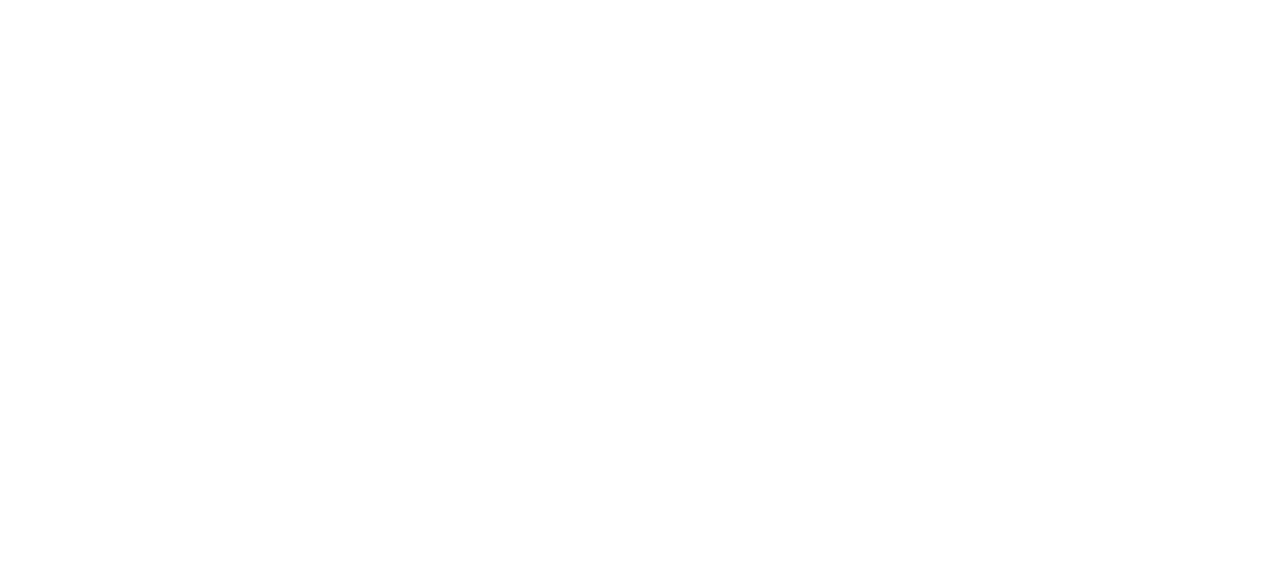
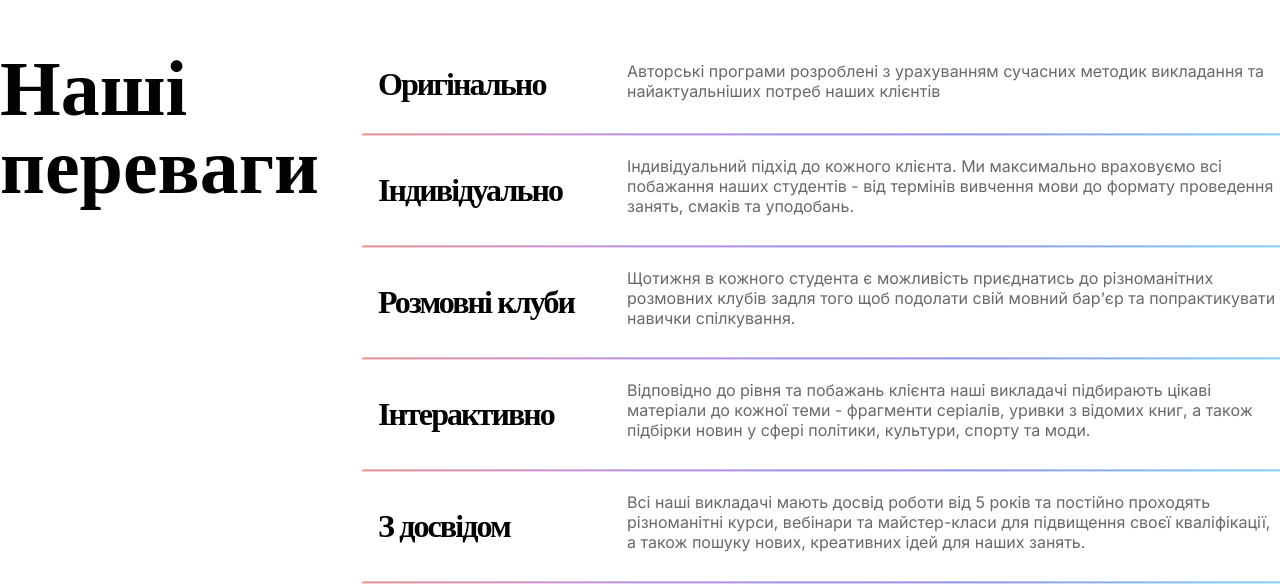
Before and after one commit to mirajane2207/english-school, a React (Create React App) app: page / in a window 1280 px wide. Shown: the part 2295-2883 px from the top of the page. Before the commit the page ends 1901 px from the top, so only its background shows below. Built offline with nearby package versions, Linux system fonts and the light colour scheme.

Commit message:
Implemented advantages section

```diff
--- /dev/null
+++ b/src/AdvantagesItem/AdvantagesItem.jsx
@@ -0,0 +1,17 @@
+import React from 'react'
+import classes from './AdvantagesItem.module.css'
+import hrImg from './adv-hr.png'
+
+const AdvantagesItem = (props) => {
+    return (
+        <div>
+            <div className={classes.advantage__container}>
+                <h3 className={classes.advantage__title}>{props.title}</h3>
+                <p className={classes.advantage__desc}>{props.desc}</p>
+            </div>
+            <img src={hrImg} alt="" />
+        </div>
+    )
+}
+
+export default AdvantagesItem
--- /dev/null
+++ b/src/AdvantagesItem/AdvantagesItem.module.css
@@ -0,0 +1,16 @@
+.advantage__container {
+    max-width: 920px;
+    padding: 16px;
+    padding-right: 0;
+    display: flex;
+    align-items: center;
+    justify-content: space-between;
+}
+
+.advantage__desc {
+    width: 655px;
+}
+
+.advantage__title {
+    min-width: 215px;
+}
--- a/src/App.js
+++ b/src/App.js
@@ -2,6 +2,7 @@
 import Header from './components/Header/Header'
 import About from './components/About/About'
 import Lessons from './components/Lessons/Lessons'
+import Advantages from './components/Advantages/Advantages'
 
 
 
@@ -11,6 +12,7 @@
         <Header/>
         <About/>
         <Lessons/>
+        <Advantages/>
     </div>
   )
 }
--- /dev/null
+++ b/src/components/Advantages/Advantages.jsx
@@ -0,0 +1,21 @@
+import React from 'react'
+import classes from './Advantages.module.css'
+import SectionTitle from '../SectionTitle/SectionTitle'
+import AdvantagesItem from '../../AdvantagesItem/AdvantagesItem'
+
+const Advantages = () => {
+    return (
+        <div className={classes.advantages__container}>
+            <SectionTitle>Наші переваги</SectionTitle>
+            <div className={classes.advantages__list}>
+                <AdvantagesItem title='Оригінально' desc='Авторські програми розроблені з урахуванням сучасних методик викладання та найактуальніших потреб наших клієнтів' />
+                <AdvantagesItem title='Індивідуально' desc='Індивідуальний підхід до кожного клієнта. Ми максимально враховуємо всі побажання наших студентів - від термінів вивчення мови до формату проведення занять, смаків та уподобань.' />
+                <AdvantagesItem title='Розмовні клуби' desc='Щотижня в кожного студента є можливість приєднатись до різноманітних розмовних клубів задля того щоб подолати свій мовний бар’єр та попрактикувати навички спілкування.' />
+                <AdvantagesItem title='Інтерактивно' desc='Відповідно до рівня та побажань клієнта наші викладачі підбирають цікаві матеріали до кожної теми - фрагменти серіалів, уривки з відомих книг, а також підбірки новин у сфері політики, культури, спорту та моди.' />
+                <AdvantagesItem title='З досвідом' desc='Всі наші викладачі мають досвід роботи від 5 років та постійно проходять різноманітні курси, вебінари та майстер-класи для підвищення своєї кваліфікації, а також пошуку нових, креативних ідей для наших занять.' />
+            </div>
+        </div>
+    )
+}
+
+export default Advantages
--- /dev/null
+++ b/src/components/Advantages/Advantages.module.css
@@ -0,0 +1,14 @@
+.advantages__container {
+    display: flex;
+    align-items: flex-start;
+    gap: 62px;
+    width: 920px;
+}
+
+.advantages__list {
+    display: flex;
+    width: 921px;
+    flex-direction: column;
+    align-items: flex-start;
+    flex-shrink: 0;
+}
--- a/src/components/Lessons/Lessons.module.css
+++ b/src/components/Lessons/Lessons.module.css
@@ -1,4 +1,5 @@
 .lessons___container {
+    height: 90vh;
     margin-right: 0;
     display: inline-flex;
     justify-content: center;
--- a/src/components/SectionTitle/SectionTitle.module.css
+++ b/src/components/SectionTitle/SectionTitle.module.css
@@ -1,4 +1,5 @@
 .section__title {
+    margin: 0;
     width: 300px;
     color: #020202;
     font-family: Oswald;
```
Also changed, not shown: src/AdvantagesItem/adv-hr.png (added), src/components/Lessons/lessons-img.png.
